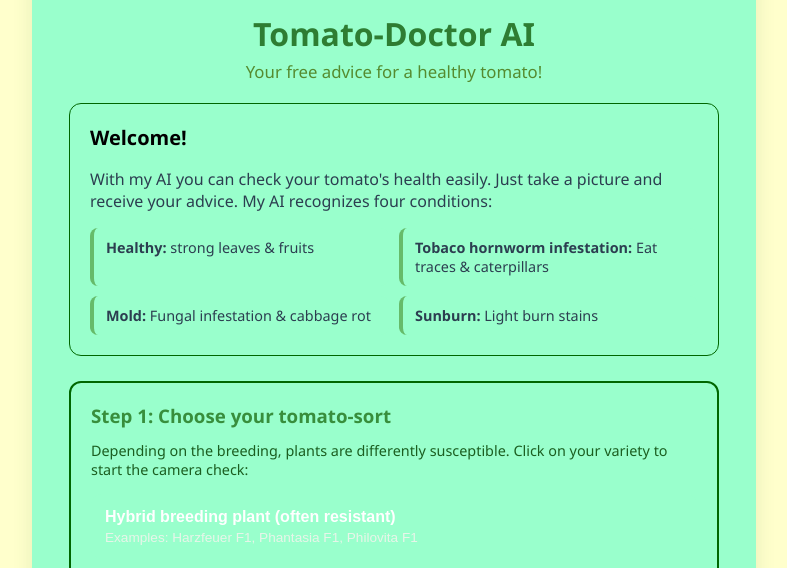
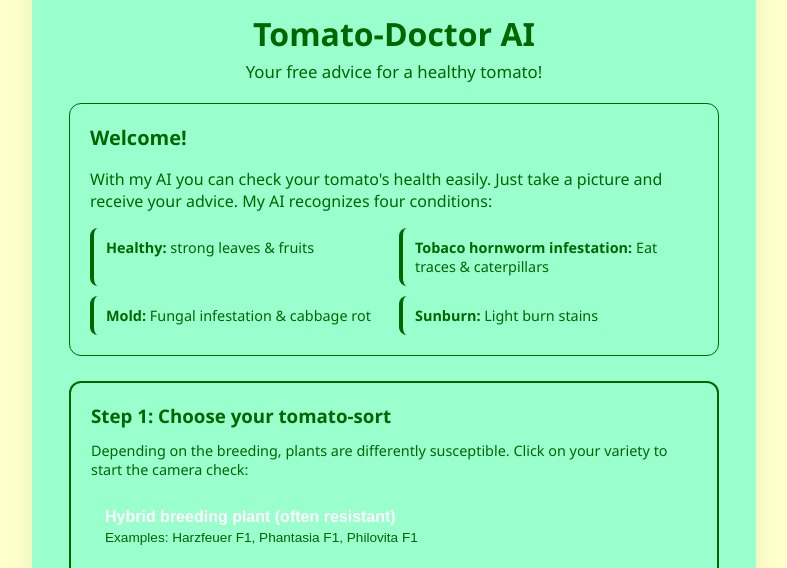
Before and after one commit to Emma061112/JugendForscht, a plain HTML site: page index.html in a window 1280 px wide. Shown: the part 180-748 px from the top of the page, without its empty margins (246-1033 px from the left). Drawn offline with Linux system fonts and the light colour scheme.

Commit message:
Change text colors to a consistent green shade

```diff
--- a/index.html
+++ b/index.html
@@ -9,7 +9,7 @@
         body {
             font-family: 'Segoe UI', Tahoma, Geneva, Verdana, sans-serif;
             background-color: #FFFFCC;
-            color: #2c3e50;
+            color: #006600;
             margin: 0;
             padding: 20px;
             display: flex;
@@ -29,12 +29,12 @@
             margin-bottom: 20px;
         }
         h1 {
-            color: #2e7d32;
+            color: #006600;
             margin: 10px 0 5px 0;
             font-size: 2em;
         }
         .subtitle {
-            color: #558b2f;
+            color: #006600;
             font-size: 1.05em;
             margin-top: 0;
         }
@@ -47,7 +47,7 @@
             margin-bottom: 25px;
         }
         .info-section h2 {
-            color: #000000;
+            color: #006600;
             margin-top: 0;
             font-size: 1.25em;
         }
@@ -61,7 +61,7 @@
             background: #99FFCC;
             padding: 10px 12px;
             border-radius: 8px;
-            border-left: 4px solid #66bb6a;
+            border-left: 4px solid #006600;
             font-size: 0.9em;
         }
 
@@ -72,7 +72,7 @@
             border-radius: 12px;
         }
         h3 {
-            color: #388e3c;
+            color: #006600;
             margin-top: 0;
         }
         button {
@@ -95,7 +95,7 @@
         }
         .example {
             font-size: 0.85em;
-            color: #e8f5e9;
+            color: #006600;
             display: block;
             margin-top: 4px;
         }
@@ -114,7 +114,7 @@
         .back-link {
             display: inline-block;
             margin-top: 20px;
-            color: #2e7d32;
+            color: #006600;
             font-weight: bold;
             text-decoration: none;
             cursor: pointer;
@@ -170,7 +170,7 @@
 
     <div id="step1" class="step">
         <h3>Step 1: Choose your tomato-sort</h3>
-        <p style="font-size: 0.9em; color: #1b5e20; margin-top: -5px;">Depending on the breeding, plants are differently susceptible. Click on your variety to start the camera check:</p>
+        <p style="font-size: 0.9em; color: #006600; margin-top: -5px;">Depending on the breeding, plants are differently susceptible. Click on your variety to start the camera check:</p>
 
         <button onclick="startTeachableMachine('Hybrid-Zuchtpflanze (Resistent)')">
             <strong>Hybrid breeding plant (often resistant)</strong>
```
